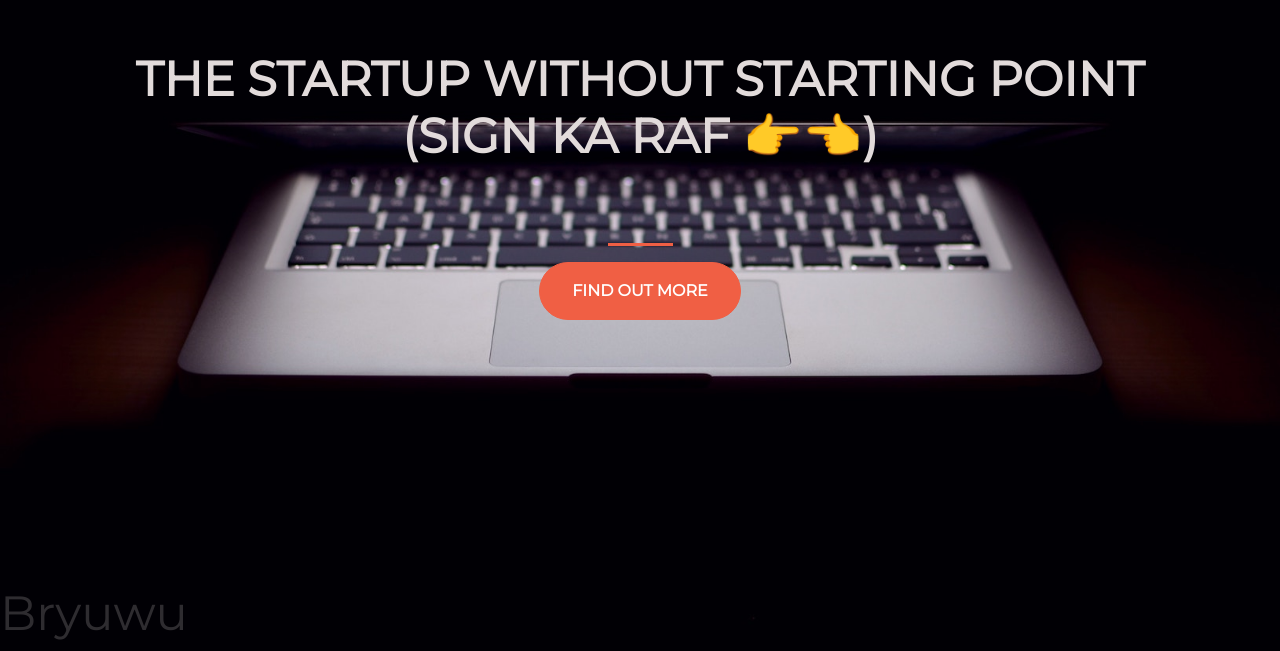
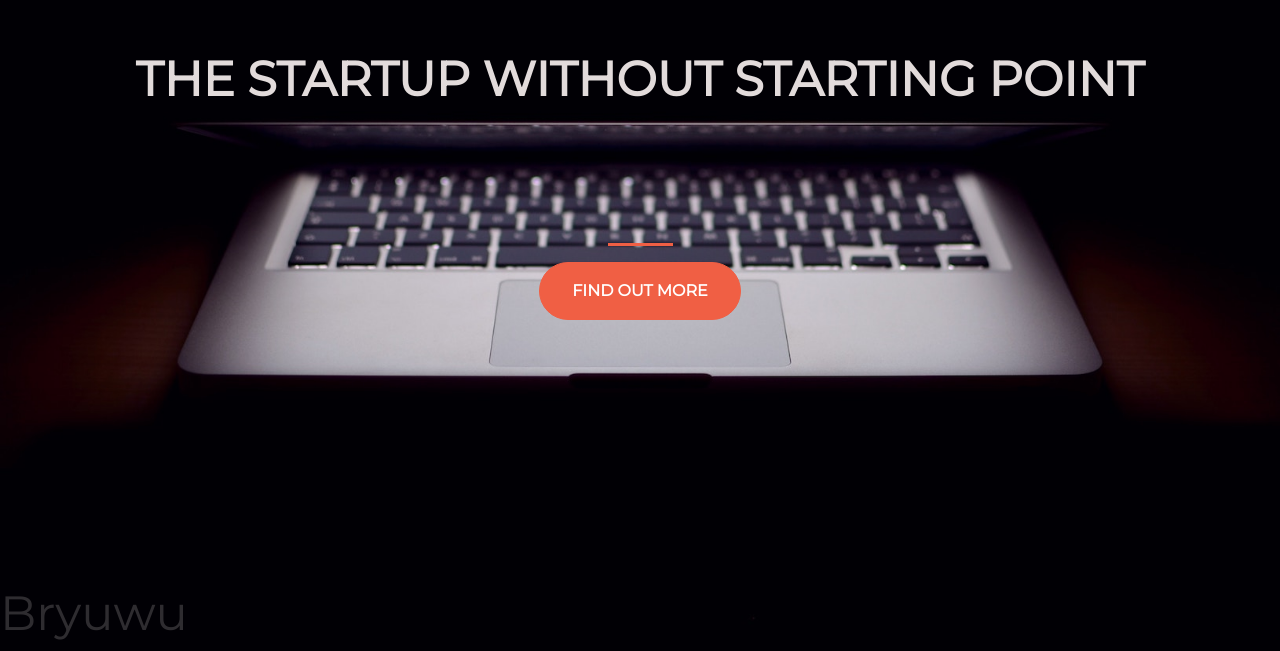
Before and after one commit to Brybry-24/newproject, a plain HTML site: page index.html in a window 1280 px wide. Shown: the part 215-866 px from the top of the page. Drawn offline with nearby package versions, Linux system fonts and the light colour scheme.

Commit message:
Update index.html

```diff
--- a/index.html
+++ b/index.html
@@ -16,7 +16,7 @@
       <div class="container d-flex align-items-center h-100">
         <div class="row">
          <header class="text-center col-12">
-        <h1 class="text-uppercase"><strong>The Startup without Starting point (sign ka raf 👉👈)</strong></h1>
+        <h1 class="text-uppercase"><strong>The Startup without Starting point</strong></h1>
           </header>
         <div class="buffer"></div>
         <section class="text-center col-12">
```
